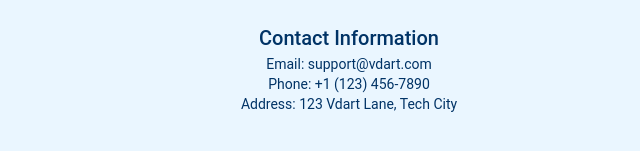
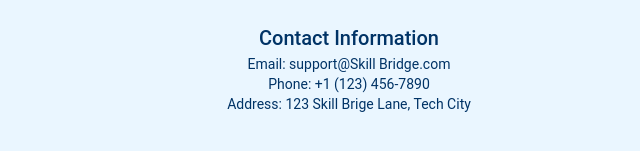
Before and after one commit to vigneshwarisakthivel/SkillBridge, a React (Create React App) app in the folder frontend/: page /contactpage in a window 1280 px wide. Shown: the part 321-472 px from the top of the page, without its empty margins (291-931 px from the left). Built offline with nearby package versions, Linux system fonts and the light colour scheme; no server answers.

Commit message:
my commit

```diff
--- a/frontend/src/components/contact.js
+++ b/frontend/src/components/contact.js
@@ -143,9 +143,9 @@
 
       <Box sx={{ marginTop: "24px", textAlign: "center" }}>
         <Typography variant="h6">Contact Information</Typography>
-        <Typography variant="body2">Email: support@vdart.com</Typography>
+        <Typography variant="body2">Email: support@Skill Bridge.com</Typography>
         <Typography variant="body2">Phone: +1 (123) 456-7890</Typography>
-        <Typography variant="body2">Address: 123 Vdart Lane, Tech City</Typography>
+        <Typography variant="body2">Address: 123 Skill Brige Lane, Tech City</Typography>
       </Box>
     </Box>
   );
```
